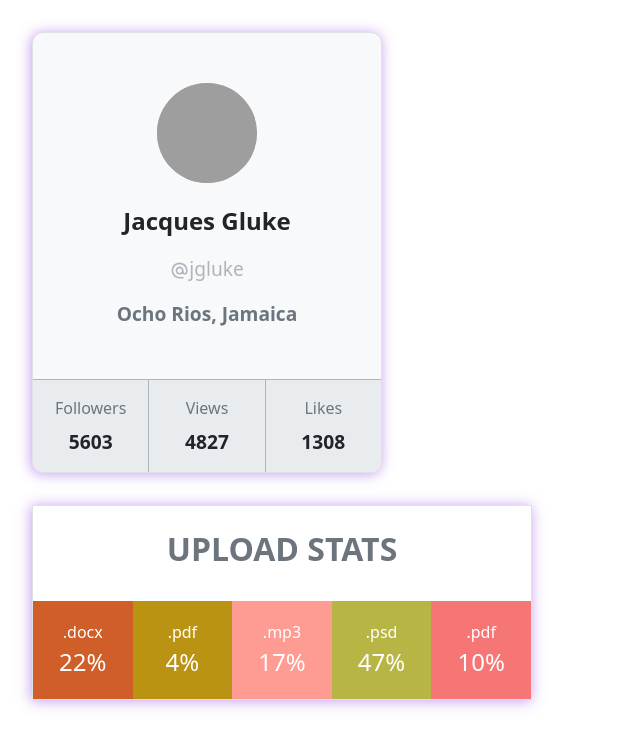
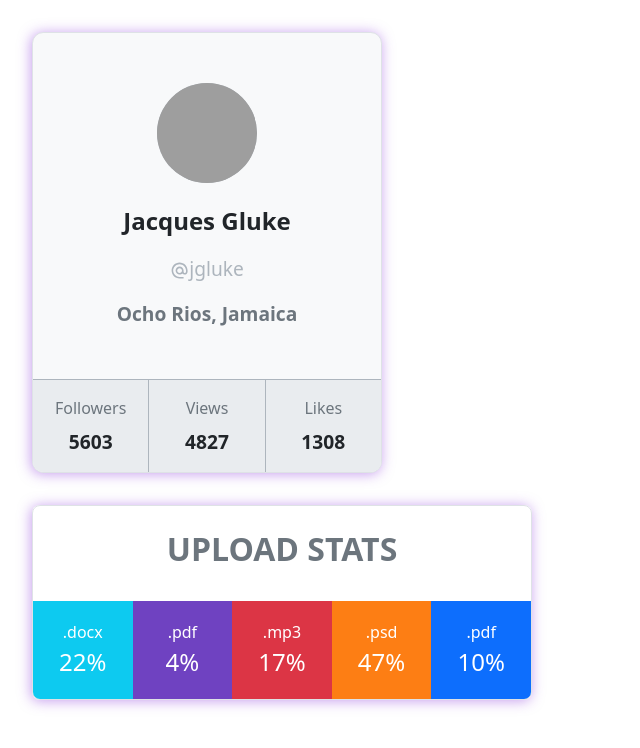
Before and after one commit to DorianGarret/goit-react-hw-01-components, a React (Create React App) app: page / in a window 1280 px wide. Shown: the top 748 px of the page, without its empty margins (0-640 px from the left). Built offline with nearby package versions, Linux system fonts and the light colour scheme; grey boxes are pictures that could not be loaded.

Commit message:
Компонент статистики готово

```diff
--- a/src/components/Statistics/Statistics.jsx
+++ b/src/components/Statistics/Statistics.jsx
@@ -1,15 +1,14 @@
 import PropTypes from 'prop-types'
 import { Wrapper, Title, List, ListItem, Label, Percentage } from './Statistics.styled'
-import getRandomHexColor from 'utils/getRandomHexColor'
 
 const Statistics = ({ title, stats }) => {
   return (
     <Wrapper>
       <Title>{title}</Title>
       <List>
-        {stats.map(({ id, label, percentage }) => {
+        {stats.map(({ id, label, percentage, theme }) => {
           return (
-            <ListItem key={id} style={{ backgroundColor: `${getRandomHexColor()}` }}>
+            <ListItem key={id} style={{ backgroundColor: `${theme}` }}>
               <Label>{label}</Label>
               <Percentage>{percentage}%</Percentage>
             </ListItem>
@@ -27,6 +26,7 @@ Statistics.propTypes = {
       id: PropTypes.string.isRequired,
       label: PropTypes.string.isRequired,
       percentage: PropTypes.number.isRequired,
+      theme: PropTypes.string.isRequired,
     }),
   ),
 }
--- a/src/components/Statistics/Statistics.styled.jsx
+++ b/src/components/Statistics/Statistics.styled.jsx
@@ -8,6 +8,7 @@ export const Wrapper = styled.article`
   box-shadow: var(--bs-shadow);
   overflow: hidden;
   margin: 2rem;
+  border-radius: 0.5rem;
 `
 
 export const Title = styled.h2`
--- a/src/data/statistical-data.json
+++ b/src/data/statistical-data.json
@@ -1,7 +1,7 @@
 [
-  { "id": "id-1", "label": ".docx", "percentage": 22 },
-  { "id": "id-2", "label": ".pdf", "percentage": 4 },
-  { "id": "id-3", "label": ".mp3", "percentage": 17 },
-  { "id": "id-4", "label": ".psd", "percentage": 47 },
-  { "id": "id-5", "label": ".pdf", "percentage": 10 }
+  { "id": "id-1", "label": ".docx", "percentage": 22, "theme": "#0dcaf0" },
+  { "id": "id-2", "label": ".pdf", "percentage": 4, "theme": "#6f42c1" },
+  { "id": "id-3", "label": ".mp3", "percentage": 17, "theme": "#dc3545" },
+  { "id": "id-4", "label": ".psd", "percentage": 47, "theme": "#fd7e14" },
+  { "id": "id-5", "label": ".pdf", "percentage": 10, "theme": "#0d6efd" }
 ]
--- a/src/index.css
+++ b/src/index.css
@@ -24,7 +24,7 @@
   --bs-primary: #0d6efd;
   --bs-secondary: #6c757d;
   --bs-success: #198754;
-  --bs-info: #0dcaf0;
+  --bs-info: #31b6d1;
   --bs-warning: #ffc107;
   --bs-danger: #dc3545;
   --bs-light: #f8f9fa;
--- a/src/index.js
+++ b/src/index.js
@@ -2,7 +2,6 @@ import React from 'react'
 import ReactDOM from 'react-dom'
 import './index.css'
 import App from './components/App/App'
-
 ReactDOM.render(
   <React.StrictMode>
     <App />
--- a/src/utils/getRandomHexColor.js
+++ /dev/null
@@ -1,5 +0,0 @@
-function getRandomHexColor() {
-  return `#${Math.floor(Math.random() * 16777215).toString(16)}`
-}
-
-export default getRandomHexColor
```
